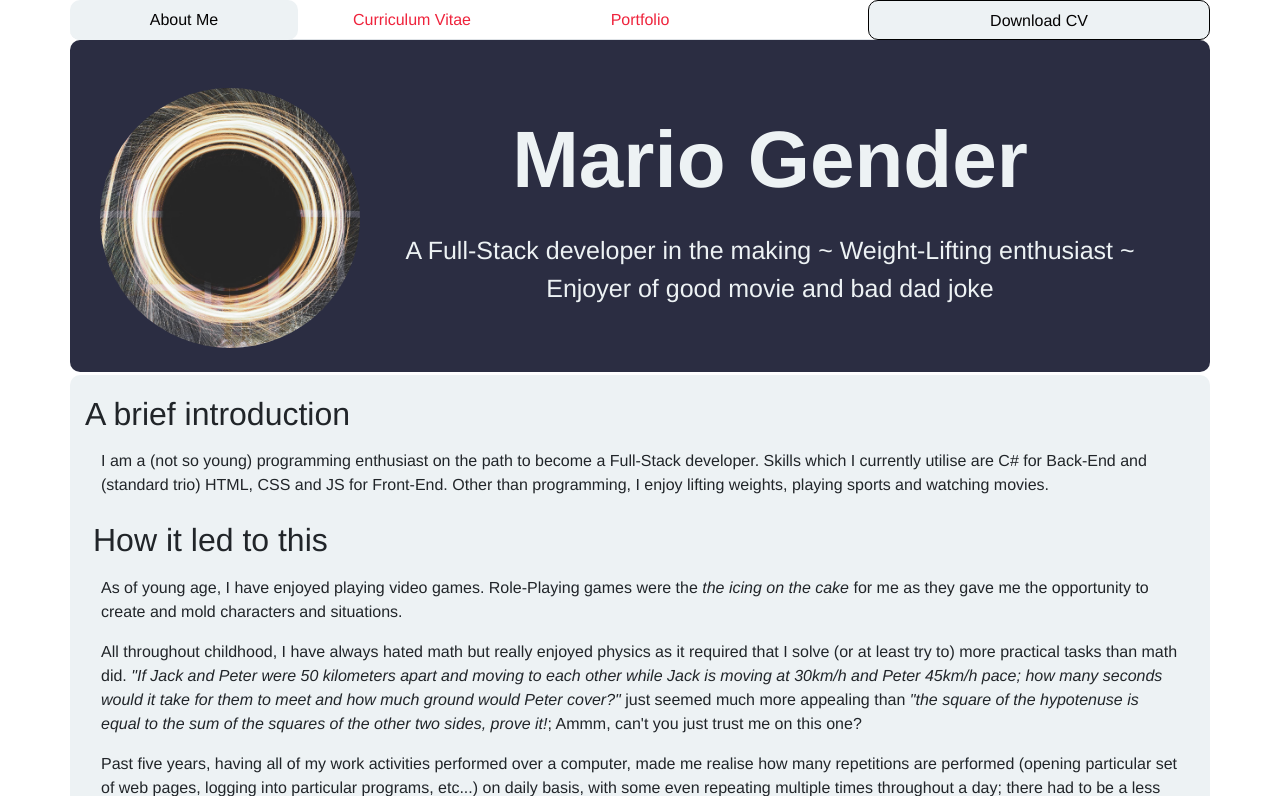
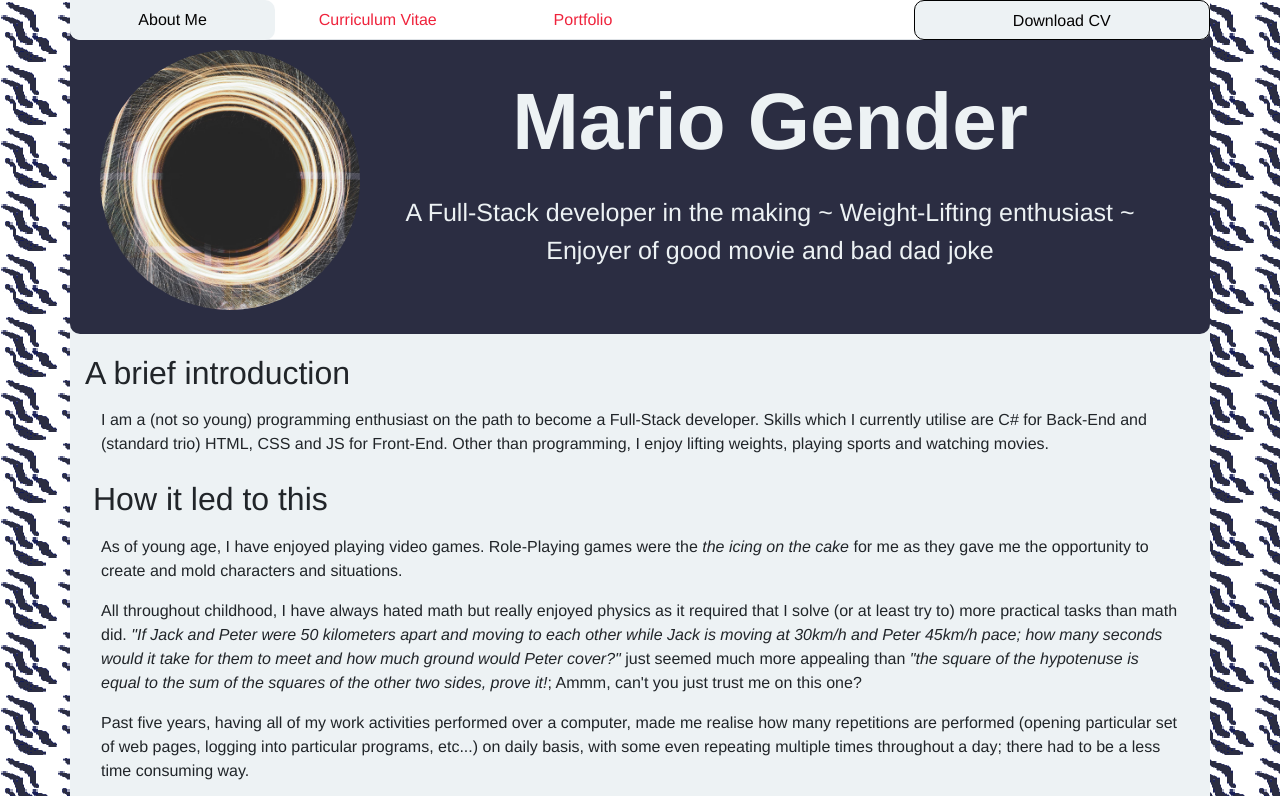
Before and after one commit to MarioGender/MarioGender.github.io, a plain HTML site: page index.html in a window 1280 px wide. Shown: the top 796 px of the page. Drawn offline with Linux system fonts and the light colour scheme; a web font is replaced by a local one.

Commit message:
JS and Finish Touches
Page 1 complete

```diff
--- a/index.html
+++ b/index.html
@@ -9,8 +9,9 @@
         <title>Mario Gender | About Me</title>
     </head>
 
-    <body>
-        <article>
+    <body id="body">
+        <article id="article" class="container">
+             <div id="backgroundfiller"  class="position-fixed"></div>
              <div class="position-fixed container px-0"  id="nav">
                 <nav id= "insidenav" class="nav nav-tabs nav-justified" role=navigation>
                         <div class="nav-item  current">
@@ -27,8 +28,10 @@
                         </div>
                 </nav>
             </div>
+            <div>
             <header class ="container" id="header">
-                <section id="maincontainer" class="pt-5 pb-4 container clearfix text-center">
+
+                <section id="maincontainer" class="pb-4 container clearfix text-center">
                     <img id="profileimage" class="rounded-circle float-md-left w-50" src= "../images/educationPhoto600.jpg" alt="A profile photo">
                     <div>
                         <h1 class ="my-4" id="name">Mario Gender</h1>
@@ -66,7 +69,7 @@
                                 </a>
                             </li>
                             <li class="col-lg">
-                                <a href=""><img src="../images/telephone.png" class="icon" alt="Telephone icon">+381 64 545 7055
+                                <a href=""><img src="../images/telephone.png" class="icon" alt="Telephone icon">+381 11 111-1111
                                 </a>
                             </li>
                             <li class="col-lg">
@@ -88,7 +91,7 @@
                         <a href="javascript:" id="topbtn" alt="Back to top button"><img class="arrowup" src="../images/arrow.png" alt="Arrow icon"></a>
                      </div>
             </footer>
-
+            </div><!--container-->
         </article>
 
         <script src="../js/bootstrap.min.js"></script>
--- a/js/scripts.js
+++ b/js/scripts.js
@@ -1,7 +1,5 @@
 var btn = $('#topbtn');
 var brokenLinks = $('.brokenlink');
-
-$(window).resize(function() {
 
 /*
 var x = document.getElementById("header").offsetWidth;
@@ -10,6 +8,7 @@ console.log(header.offsetWidth + '+' + nav.offsetWidth);
 */
 
 /////////////////RESIZE FUNCTION/////////////////
+$(window).resize(function() {
 if (window.innerWidth < 500) {
     CV.innerHTML = 'CV';
 }
@@ -44,3 +43,15 @@ brokenLinks.on('click', function(e) {
       event.preventDefault();
       alert('Link has nothing to lead to, YET!');
 });
+
+/////////////////HOVER NAV FUNCTION/////////////////
+var navitem = $('.nav-item').not('#cvnav').not('.current');
+var current = $('.nav-item.current');
+
+navitem.mouseenter(function() {
+   current.removeClass("current");
+});
+
+navitem.mouseleave(function() {
+    current.addClass("current");
+});
--- a/sass/mixins.scss
+++ b/sass/mixins.scss
@@ -1,10 +1,10 @@
 @mixin navfloat()
 {
     @media (min-width: 990px) {
-        max-width: 20%;
-        min-width: 20%;
+        max-width: 18%;
+        min-width: 18%;
         &:nth-child(3) {
-            margin-right: 10%;
+            margin-right: 20%;
         }
     }
 }
@@ -12,9 +12,9 @@
 @mixin floatright()
 {
     @media (min-width: 990px) {
-        max-width: 30%;
+        max-width: 26%;
         max-height: 40px;
-        width: 30%;
+        width: 26%;
         height: 40px;
         visibility: visible;
         background-color: $bt-s;
--- a/sass/styles.scss
+++ b/sass/styles.scss
@@ -8,6 +8,17 @@
 
 .brokenlink {
     //created class for JS to override default download/redirect function and alert
+}
+
+#body {
+        background-image: url(../images/pattern.png);
+        background-repeat: repeat;
+}
+
+#article {
+    padding-left: 0;
+    padding-right: 0;
+    background-color: $bt-s;
 }
 
 li {
@@ -57,6 +68,14 @@ a:hover{
         float:left;
         border-radius: 10px;
 
+        &:first-child {
+            border-top-left-radius: 0px;
+        }
+
+        &:nth-child(3) {
+            border-top-right-radius: 0px;
+        }
+
         &:hover {
             background-color: $bt-s;
 
@@ -102,7 +121,6 @@ a:hover{
     right: 0;
     padding-right: 5px;
     padding-left: 5px;
-    margin-bottom: -25px;
     margin-right: -15px;
     border-radius: 5px;
 }
@@ -111,7 +129,6 @@ a:hover{
     background-color: $b-p;
     border-radius: 10px;
     color: $bt-s;
-    margin-top: 40px;
 }
 
 #name {
@@ -124,18 +141,19 @@ a:hover{
     font-family: $et;
 }
 
+#maincontainer {
+    position: relative;
+    padding-top: 50px;
+}
+
+
 // CONTENT
 
 #content {
     background-color: $bt-s;
-    border-radius: 10px;
-    margin-top: 3px;
     margin-bottom: -18px;
 }
 
-#maincontainer {
-    position: relative;
-}
 
 
 // FOOTER
@@ -157,6 +175,7 @@ a:hover{
     color: $bt-s;
     border-top-left-radius: 10px;
     border-top-right-radius: 10px;
+    z-index: 1050;
 }
 
 
@@ -231,3 +250,14 @@ a:hover{
         visibility: hidden;
     }
 }
+
+@media (max-width: 768px)
+{
+    #maincontainer {
+        padding-bottom: 2rem! important;
+    }
+
+    #content {
+        padding-top: 3px! important;
+    }
+}
```
Also changed, not shown: html/AboutMe.html (+8 -5 lines), html/Curriculum_Vitae.html (+2 -1 lines), css/styles.css, images/pattern.png (added), images/pattern2.png (added), 1 other file.
